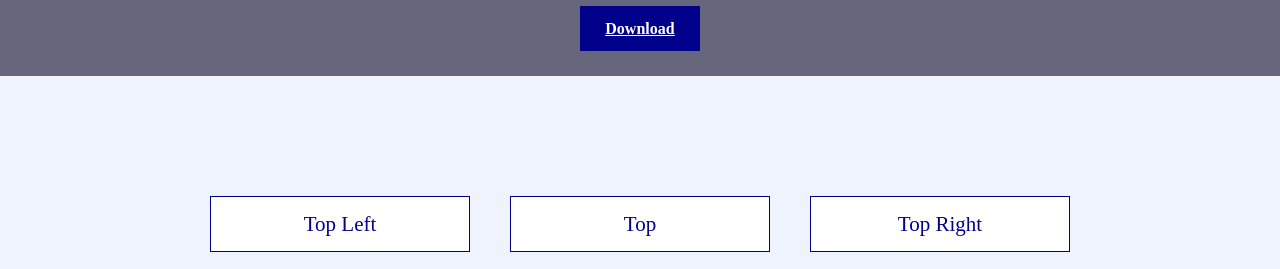
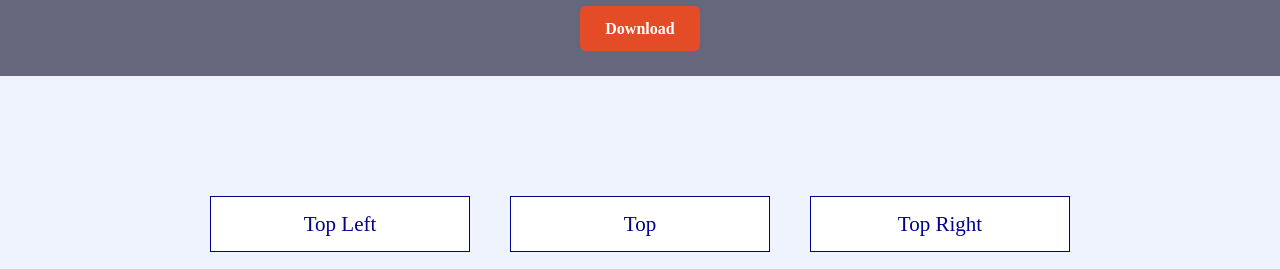
Before and after one commit to JofunLiang/tooltip, a plain HTML site: page index.html in a window 1280 px wide. Shown: the part 116-385 px from the top of the page. Drawn offline with Linux system fonts and the light colour scheme.

Commit message:
Update index.html

```diff
--- a/index.html
+++ b/index.html
@@ -39,10 +39,12 @@
 				width:120px;
 				height:45px;
 				line-height:45px;
-				background-color:#00008B;
+				background-color:#E34C26;
     				color: #fff;
 				font-weight:bold;
 				margin:5px auto;
+				text-decoration:none;
+				border-radius:6px;
 			}
 
 			.header a:hover{
```
